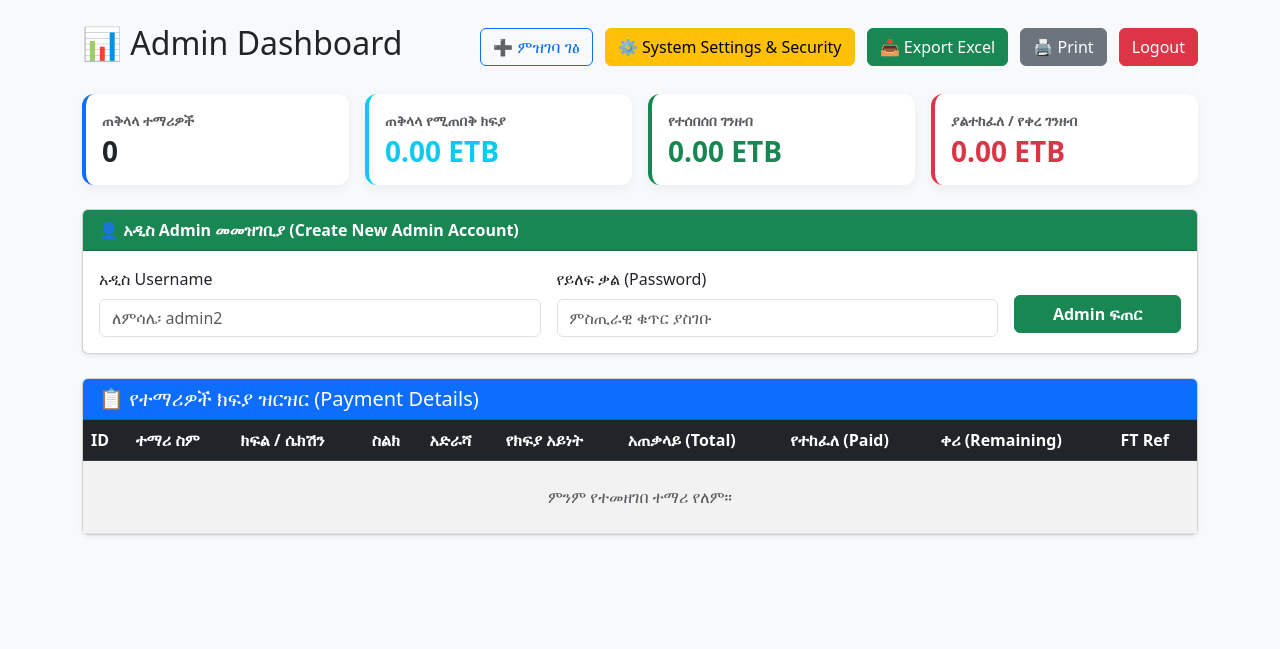
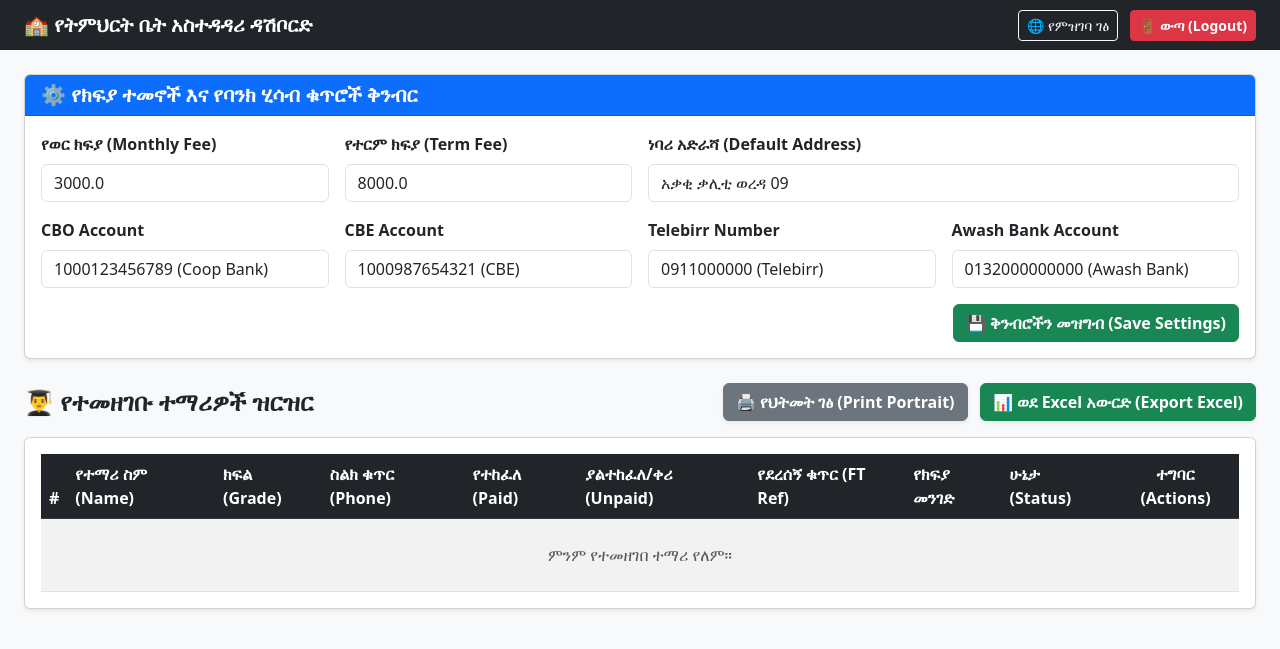
Before and after one commit to kiyya1/Kiyya-students-manager, a Flask app: page /admin in a window 1280 px wide. Shown: the top 649 px of the page. Run offline with Flask 3, Linux system fonts and the light colour scheme; a user stored in the database is signed in.

Commit message:
Updated admin.html with Portrait print feature

```diff
--- a/templates/admin.html
+++ b/templates/admin.html
@@ -2,142 +2,214 @@
 <html lang="am">
 <head>
   <meta charset="UTF-8">
-  <title>Admin Dashboard - Financial Oversight</title>
+  <title>የአስተዳዳሪ መቆጣጠሪያ ሰሌዳ (Admin Dashboard)</title>
   <link href="https://cdn.jsdelivr.net/npm/bootstrap@5.3.0/dist/css/bootstrap.min.css" rel="stylesheet">
   <style>
+    /* ህትመት (PRINT) በሚደረግበት ጊዜ ብቻ የሚሰሩ ስታይሎች */
     @media print {
-      .no-print { display: none !important; }
-    }
-    .metric-card {
-      border-radius: 12px;
-      border: none;
-      box-shadow: 0 4px 12px rgba(0,0,0,0.05);
-      transition: transform 0.2s;
-    }
-    .metric-card:hover {
-      transform: translateY(-2px);
+      @page {
+        size: A4 portrait;
+        margin: 10mm;
+      }
+
+      /* ከህትመት ውጭ ያሉትን ነገሮች በሙሉ መደበቅ */
+      body * {
+        visibility: hidden;
+      }
+
+      /* ለመታተም የተመረጠውን ሰንጠረዥና አርዕስት ብቻ ማሳየት */
+      #printableArea, #printableArea * {
+        visibility: visible;
+      }
+
+      #printableArea {
+        position: absolute;
+        left: 0;
+        top: 0;
+        width: 100%;
+        color: #000 !important;
+      }
+
+      table {
+        width: 100% !important;
+        border-collapse: collapse !important;
+        font-size: 12px !important;
+      }
+
+      th, td {
+        border: 1px solid #000 !important;
+        padding: 6px 8px !important;
+        text-align: left !important;
+      }
+
+      th {
+        background-color: #f2f2f2 !important;
+        -webkit-print-color-adjust: exact;
+      }
+
+      /* በህትመት ጊዜ የማይፈለጉ ኮለሞችንና አዝራሮችን መደበቅ */
+      .no-print {
+        display: none !important;
+      }
     }
   </style>
 </head>
 <body class="bg-light">
 
-  <div class="container my-4">
-    <div class="d-flex justify-content-between align-items-center mb-4 no-print">
-      <h2>📊 Admin Dashboard</h2>
+  <!-- NAVBAR -->
+  <nav class="navbar navbar-dark bg-dark mb-4 no-print">
+    <div class="container-fluid px-4">
+      <span class="navbar-brand mb-0 h1 fw-bold">🏫 የትምህርት ቤት አስተዳዳሪ ዳሽቦርድ</span>
       <div>
-        <a href="/" class="btn btn-outline-primary me-2">➕ ምዝገባ ገፅ</a>
-        <a href="/settings" class="btn btn-warning me-2">⚙️ System Settings & Security</a>
-        <a href="/export_excel" class="btn btn-success me-2">📥 Export Excel</a>
-        <button onclick="window.print()" class="btn btn-secondary me-2">🖨️ Print</button>
-        <a href="/logout" class="btn btn-danger">Logout</a>
+        <a href="/" class="btn btn-outline-light btn-sm me-2">🌐 የምዝገባ ገፅ</a>
+        <a href="/logout" class="btn btn-danger btn-sm fw-bold">🚪 ውጣ (Logout)</a>
       </div>
     </div>
+  </nav>
 
+  <div class="container-fluid px-4 mb-5">
+
+    <!-- FLASH MESSAGES -->
     {% with messages = get_flashed_messages(with_categories=true) %}
       {% if messages %}
         {% for category, message in messages %}
           <div class="alert alert-{{ category }} alert-dismissible fade show no-print" role="alert">
             {{ message }}
+            <button type="button" class="btn-close" data-bs-dismiss="alert"></button>
           </div>
         {% endfor %}
       {% endif %}
     {% endwith %}
 
-    <!-- FINANCIAL SUMMARY DASHBOARD CARDS -->
-    <div class="row g-3 mb-4 no-print">
-      <div class="col-md-3">
-        <div class="card metric-card bg-white p-3 border-start border-primary border-4">
-          <small class="text-muted text-uppercase fw-bold">ጠቅላላ ተማሪዎች</small>
-          <h3 class="mb-0 text-dark fw-bold mt-1">{{ total_students }}</h3>
-        </div>
-      </div>
-      <div class="col-md-3">
-        <div class="card metric-card bg-white p-3 border-start border-info border-4">
-          <small class="text-muted text-uppercase fw-bold">ጠቅላላ የሚጠበቅ ክፍያ</small>
-          <h3 class="mb-0 text-info fw-bold mt-1">{{ "{:,.2f}".format(total_expected) }} ETB</h3>
-        </div>
-      </div>
-      <div class="col-md-3">
-        <div class="card metric-card bg-white p-3 border-start border-success border-4">
-          <small class="text-muted text-uppercase fw-bold">የተሰበሰበ ገንዘብ</small>
-          <h3 class="mb-0 text-success fw-bold mt-1">{{ "{:,.2f}".format(total_paid) }} ETB</h3>
-        </div>
-      </div>
-      <div class="col-md-3">
-        <div class="card metric-card bg-white p-3 border-start border-danger border-4">
-          <small class="text-muted text-uppercase fw-bold">ያልተከፈለ / የቀረ ገንዘብ</small>
-          <h3 class="mb-0 text-danger fw-bold mt-1">{{ "{:,.2f}".format(total_unpaid) }} ETB</h3>
-        </div>
-      </div>
-    </div>
-
-    <!-- CREATE NEW ADMIN FORM -->
+    <!-- SYSTEM SETTINGS CARD -->
     <div class="card shadow-sm mb-4 no-print">
-      <div class="card-header bg-success text-white fw-bold">
-        👤 አዲስ Admin መመዝገቢያ (Create New Admin Account)
+      <div class="card-header bg-primary text-white">
+        <h5 class="mb-0 fw-bold">⚙️ የክፍያ ተመኖች እና የባንክ ሂሳብ ቁጥሮች ቅንብር</h5>
       </div>
       <div class="card-body">
-        <form action="/create_admin" method="POST" class="row g-3 align-items-center">
-          <div class="col-md-5">
-            <label class="form-label">አዲስ Username</label>
-            <input type="text" name="new_username" class="form-control" required placeholder="ለምሳሌ፡ admin2">
+        <form action="/update_settings" method="POST">
+          <div class="row g-3">
+            <div class="col-md-3">
+              <label class="form-label fw-bold">የወር ክፍያ (Monthly Fee)</label>
+              <input type="number" step="0.01" name="monthly_fee" class="form-control" value="{{ settings.monthly_fee if settings else 3000 }}" required>
+            </div>
+            <div class="col-md-3">
+              <label class="form-label fw-bold">የተርም ክፍያ (Term Fee)</label>
+              <input type="number" step="0.01" name="term_fee" class="form-control" value="{{ settings.term_fee if settings else 8000 }}" required>
+            </div>
+            <div class="col-md-6">
+              <label class="form-label fw-bold">ነባሪ አድራሻ (Default Address)</label>
+              <input type="text" name="default_address" class="form-control" value="{{ settings.default_address if settings else 'አቃቂ ቃሊቲ ወረዳ 09' }}" required>
+            </div>
+
+            <div class="col-md-3">
+              <label class="form-label fw-bold">CBO Account</label>
+              <input type="text" name="cbo_acc" class="form-control" value="{{ settings.cbo_acc if settings else '' }}">
+            </div>
+            <div class="col-md-3">
+              <label class="form-label fw-bold">CBE Account</label>
+              <input type="text" name="cbe_acc" class="form-control" value="{{ settings.cbe_acc if settings else '' }}">
+            </div>
+            <div class="col-md-3">
+              <label class="form-label fw-bold">Telebirr Number</label>
+              <input type="text" name="telebirr_acc" class="form-control" value="{{ settings.telebirr_acc if settings else '' }}">
+            </div>
+            <div class="col-md-3">
+              <label class="form-label fw-bold">Awash Bank Account</label>
+              <input type="text" name="awash_acc" class="form-control" value="{{ settings.awash_acc if settings else '' }}">
+            </div>
           </div>
-          <div class="col-md-5">
-            <label class="form-label">የይለፍ ቃል (Password)</label>
-            <input type="password" name="new_password" class="form-control" required placeholder="ምስጢራዊ ቁጥር ያስገቡ">
-          </div>
-          <div class="col-md-2 d-flex align-items-end">
-            <button type="submit" class="btn btn-success w-100 fw-bold mt-4">Admin ፍጠር</button>
+          <div class="mt-3 text-end">
+            <button type="submit" class="btn btn-success fw-bold">💾 ቅንብሮችን መዝግብ (Save Settings)</button>
           </div>
         </form>
       </div>
     </div>
 
-    <!-- FINANCIAL BREAKDOWN TABLE -->
-    <div class="card shadow-sm">
-      <div class="card-header bg-primary text-white d-flex justify-content-between align-items-center">
-        <h5 class="mb-0">📋 የተማሪዎች ክፍያ ዝርዝር (Payment Details)</h5>
+    <!-- ACTION BUTTONS & EXPORT ROW -->
+    <div class="d-flex justify-content-between align-items-center mb-3 no-print">
+      <h4 class="fw-bold mb-0">👨‍🎓 የተመዘገቡ ተማሪዎች ዝርዝር</h4>
+      <div>
+        <button onclick="window.print()" class="btn btn-secondary fw-bold me-2 shadow-sm">
+          🖨️ የህትመት ገፅ (Print Portrait)
+        </button>
+        <a href="/export_excel" class="btn btn-success fw-bold shadow-sm">
+          📊 ወደ Excel አውርድ (Export Excel)
+        </a>
       </div>
-      <div class="card-body p-0">
+    </div>
+
+    <!-- PRINTABLE AREA & TABLE -->
+    <div id="printableArea" class="card shadow-sm">
+      <div class="card-body p-3">
+
+        <!-- HEADER ONLY VISIBLE ON PRINT -->
+        <div class="text-center d-none d-print-block mb-3">
+          <h3 class="fw-bold">የተማሪዎች ክፍያና ምዝገባ መረጃ መግለጫ</h3>
+          <p class="text-muted mb-1">ቀን፦ <span id="currentDate"></span></p>
+          <hr>
+        </div>
+
         <div class="table-responsive">
-          <table class="table table-striped align-middle mb-0">
+          <table class="table table-hover table-striped align-middle mb-0">
             <thead class="table-dark">
               <tr>
-                <th>ID</th>
-                <th>ተማሪ ስም</th>
-                <th>ክፍል / ሴክሽን</th>
-                <th>ስልክ</th>
-                <th>አድራሻ</th>
-                <th>የክፍያ አይነት</th>
-                <th>አጠቃላይ (Total)</th>
+                <th>#</th>
+                <th>የተማሪ ስም (Name)</th>
+                <th>ክፍል (Grade)</th>
+                <th>ስልክ ቁጥር (Phone)</th>
                 <th>የተከፈለ (Paid)</th>
-                <th>ቀሪ (Remaining)</th>
-                <th>FT Ref</th>
+                <th>ያልተከፈለ/ቀሪ (Unpaid)</th>
+                <th>የደረሰኝ ቁጥር (FT Ref)</th>
+                <th class="no-print">የክፍያ መንገድ</th>
+                <th class="no-print">ሁኔታ (Status)</th>
+                <th class="no-print text-center">ተግባር (Actions)</th>
               </tr>
             </thead>
             <tbody>
-              {% for item in student_data %}
+              {% for student in students %}
               <tr>
-                <td>{{ item.student.id }}</td>
-                <td><strong>{{ item.student.full_name }}</strong></td>
-                <td>{{ item.student.grade }} <span class="badge bg-secondary">{{ item.student.section }}</span></td>
-                <td>{{ item.student.phone }}</td>
-                <td>{{ item.student.address }}</td>
-                <td><span class="badge bg-info text-dark">{{ item.student.payment_type }}</span></td>
-                <td class="fw-bold">{{ "{:,.2f}".format(item.expected) }} ETB</td>
-                <td class="text-success fw-bold">{{ "{:,.2f}".format(item.paid) }} ETB</td>
-                <td>
-                  {% if item.remaining > 0 %}
-                    <span class="badge bg-danger fs-6">{{ "{:,.2f}".format(item.remaining) }} ETB</span>
+                <td>{{ loop.index }}</td>
+                <td class="fw-bold">{{ student.full_name }}</td>
+                <td><span class="badge bg-secondary">{{ student.grade }}</span></td>
+                <td>{{ student.phone }}</td>
+                <td class="text-success fw-bold">{{ "{:,.2f}".format(student.amount_paid) }} ETB</td>
+
+                <!-- UNPAID / REMAINING CALCULATION -->
+                <td class="text-danger fw-bold">
+                  {% set req = settings.monthly_fee if 'Monthly' in student.payment_type else settings.term_fee %}
+                  {% set rem = req - student.amount_paid %}
+                  {% if rem > 0 %}
+                    {{ "{:,.2f}".format(rem) }} ETB
                   {% else %}
-                    <span class="badge bg-success fs-6">ሙሉ በሙሉ ተከፍሏል</span>
+                    0.00 ETB
                   {% endif %}
                 </td>
-                <td><small class="text-muted">{{ item.student.ft_approval_no }}</small></td>
+
+                <td><code class="fw-bold text-dark">{{ student.ft_approval_no }}</code></td>
+                <td class="no-print">{{ student.payment_method }}</td>
+                <td class="no-print">
+                  {% if student.status == 'Approved' %}
+                    <span class="badge bg-success">ተረጋግጧል (Approved)</span>
+                  {% elif student.status == 'Rejected' %}
+                    <span class="badge bg-danger">ተሰርዟል (Rejected)</span>
+                  {% else %}
+                    <span class="badge bg-warning text-dark">በመጠበቅ ላይ (Pending)</span>
+                  {% endif %}
+                </td>
+                <td class="no-print text-center">
+                  {% if student.status != 'Approved' %}
+                    <a href="/approve_student/{{ student.id }}" class="btn btn-sm btn-success me-1">✓ አረጋግጥ</a>
+                  {% endif %}
+                  {% if student.status != 'Rejected' %}
+                    <a href="/reject_student/{{ student.id }}" class="btn btn-sm btn-warning me-1">✕ ሰርዝ</a>
+                  {% endif %}
+                  <a href="/delete_student/{{ student.id }}" class="btn btn-sm btn-danger" onclick="return confirm('እርግጠኛ ነዎት ይህ ተማሪ እንዲጠፋ ይፈልጋሉ?')">🗑️ ጠርግ</a>
+                </td>
               </tr>
               {% else %}
               <tr>
-                <td colspan="10" class="text-center text-muted p-4">ምንም የተመዘገበ ተማሪ የለም።</td>
+                <td colspan="10" class="text-center py-4 text-muted">ምንም የተመዘገበ ተማሪ የለም።</td>
               </tr>
               {% endfor %}
             </tbody>
@@ -148,5 +220,12 @@
 
   </div>
 
+  <script>
+    // ለህትመት ቀን ለማስገባት
+    const d = new Date();
+    document.getElementById("currentDate").innerText = d.toLocaleDateString();
+  </script>
+
+  <script src="https://cdn.jsdelivr.net/npm/bootstrap@5.3.0/dist/js/bootstrap.bundle.min.js"></script>
 </body>
 </html>
```
